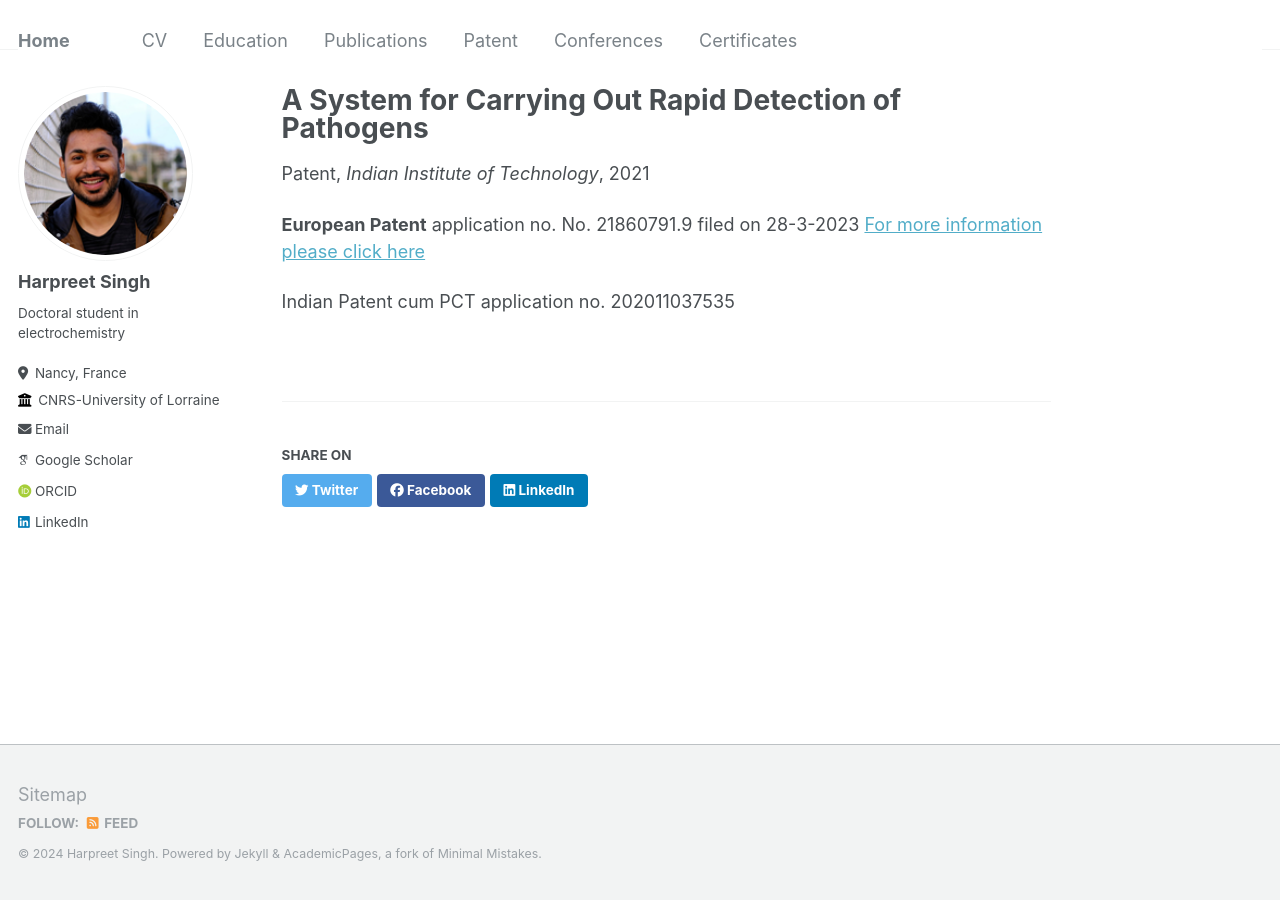
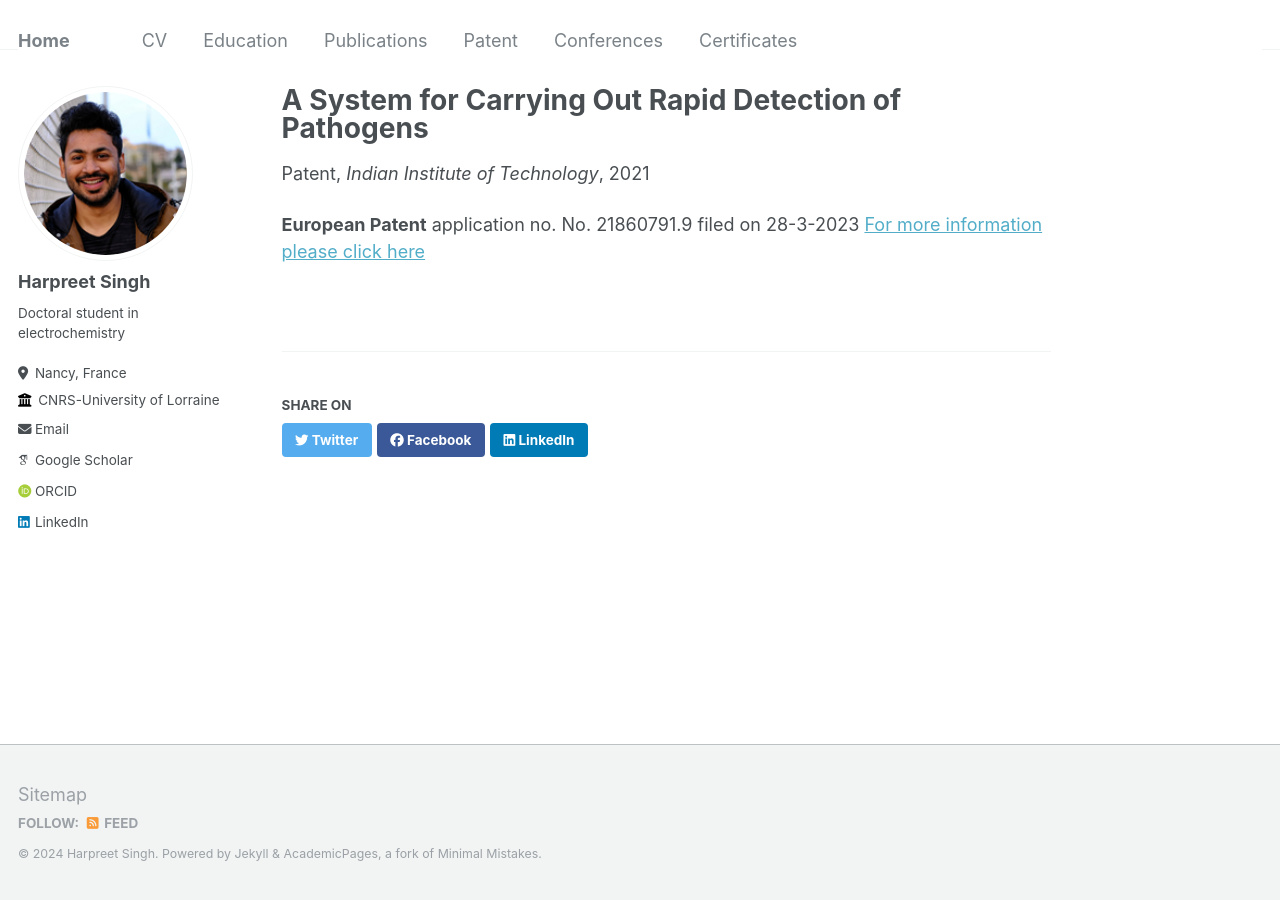
Before and after one commit to Harpr33t-Singh/Harpr33t-Singh.github.io, a Jekyll site: the page built from _teaching/2014-spring-teaching-1.md, in a window 1280 px wide. Built offline with Jekyll 4.4.1, drawn with Linux system fonts in a browser that asks for light colours; some web fonts are replaced.

Commit message:
Update 2014-spring-teaching-1.md

```diff
--- a/_teaching/2014-spring-teaching-1.md
+++ b/_teaching/2014-spring-teaching-1.md
@@ -9,5 +9,3 @@ location: "New Delhi, India"
 ---
 **European Patent** application no. No. 21860791.9 filed on 28-3-2023
 [For more information please click here](https://register.epo.org/application?number=EP21860791&tab=main)
-
-Indian Patent cum PCT application no. 202011037535
```
